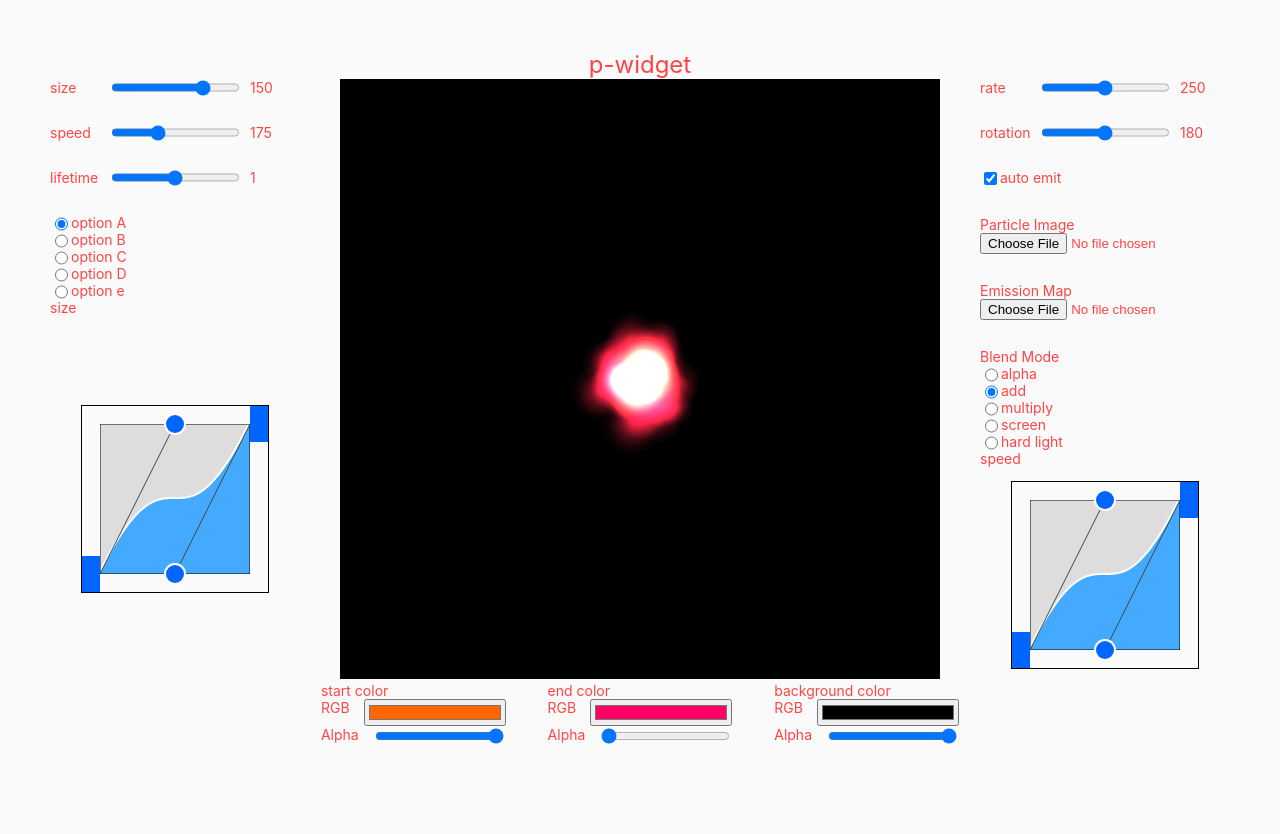
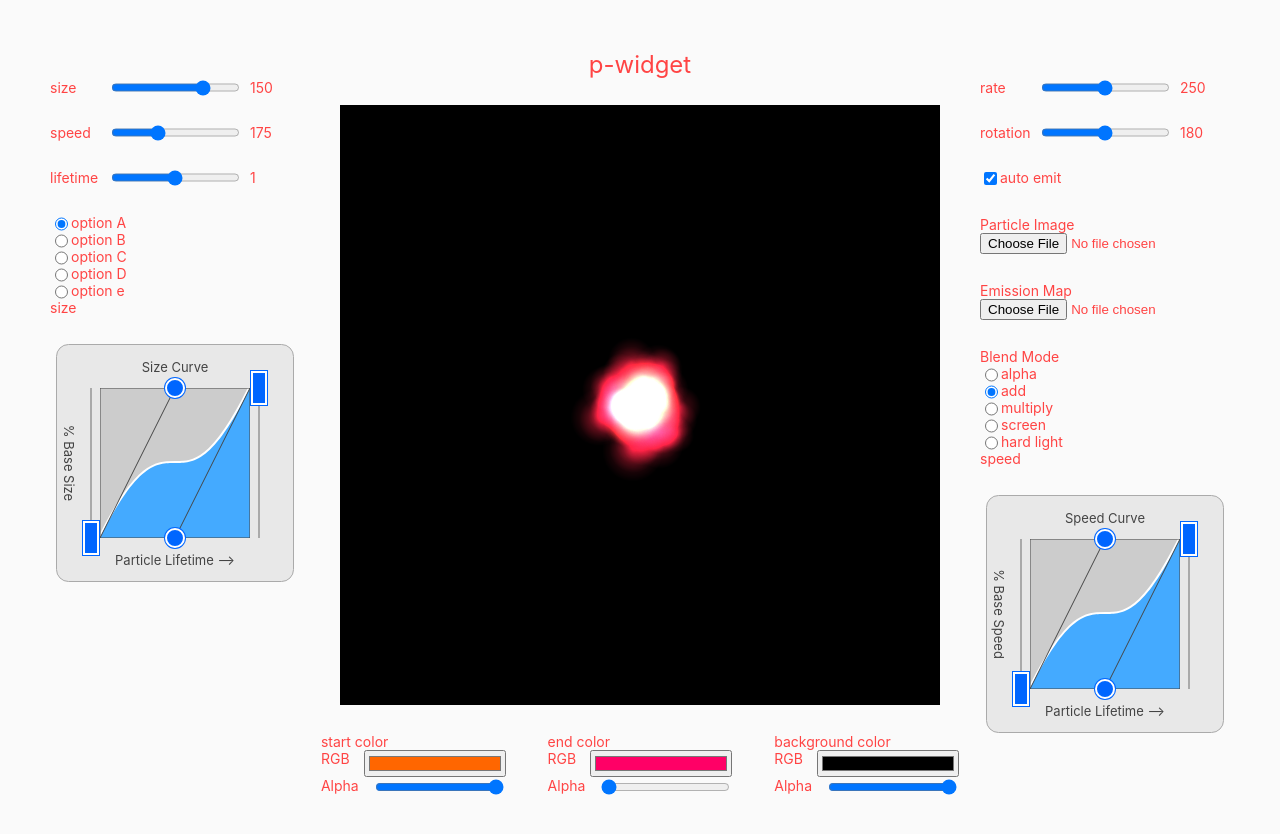
Before and after one commit to georgeolee/p-widge, a React (Create React App) app: page / in a window 1280 px wide. Shown: the top 834 px of the page. Before the commit the page ends 800 px from the top, so only its background shows below. Built offline with nearby package versions, Linux system fonts and the light colour scheme.

Commit message:
adds bezier stylesheet

```diff
--- a/src/App.css
+++ b/src/App.css
@@ -2,6 +2,7 @@
   box-sizing: border-box;
   color: #f44;
   background-color: #fafafa;
+  /* background-color: #222; */
 }
 
 
--- a/src/App.js
+++ b/src/App.js
@@ -92,7 +92,7 @@ function App() {
         <Radio label='option e'/>
 
         size
-        <BezierInput points={[0,0,   0.5,1,   0.5,0,   1,1]} func={lookups => particleSettings.sizeTable = lookups}/>
+        <BezierInput labelTop='Size Curve' labelY='% Base Size' labelX='Particle Lifetime —>' points={[0,0,   0.5,1,   0.5,0,   1,1]} func={lookups => particleSettings.sizeTable = lookups}/>
 
       </div>
 
@@ -116,7 +116,7 @@ function App() {
         <Radio name='blend-mode'label='hard light' func={() => particleSettings.p5BlendMode = 'hard_light'}/>
 
         speed
-        <BezierInput points={[0,0,   0.5,1,   0.5,0,   1,1]} func={lookups => particleSettings.speedTable = lookups}/>
+        <BezierInput labelTop='Speed Curve' labelY='% Base Speed' labelX='Particle Lifetime —>' points={[0,0,   0.5,1,   0.5,0,   1,1]} func={lookups => particleSettings.speedTable = lookups}/>
       </div>
 
       <div className='controls-center'>
--- /dev/null
+++ b/src/components/BezierInput/BezierInput.css
@@ -0,0 +1,61 @@
+
+.bezier-input{
+
+    --bezier-control-size: 18px; /*same size HTML canvas uses for drawing control elements in BezierInput.js; used for positioning labels*/
+
+
+    --outer-padding: 25px; /*padding around the canvas controls; this is where the labels go*/
+
+    padding: var(--outer-padding);
+
+    box-sizing: border-box;
+    display:flex;
+    position:relative;
+    margin:auto;
+
+    background-color:#e8e8e8;
+    border: 1px solid #aaa;
+    border-radius: calc(var(--outer-padding)/2);
+
+}
+
+.bezier-canvas-container{
+    display: flex;
+}
+
+.bezier-controls{
+    position: absolute;
+}
+
+[class *= bezier-label]{
+    position: absolute;
+    pointer-events: none;
+    display: flex;
+    justify-content: center;
+    align-items: center;
+
+    width: 100%;
+
+    color: #444;
+    font-size: 13px;
+}
+
+.bezier-label-top{
+    left: 0;
+    top: 0;
+    height: calc(var(--outer-padding) + var(--bezier-control-size));
+}
+
+.bezier-label-x{
+    left: 0;
+    bottom: 0;
+    height: calc(var(--outer-padding) + var(--bezier-control-size));
+}
+
+.bezier-label-y{
+    top:0;
+    left:0;
+    height: var(--outer-padding);
+    transform: translate(0,-100%) rotate(90deg);
+    transform-origin: 0 100%;
+}
--- a/src/components/BezierInput/BezierInput.js
+++ b/src/components/BezierInput/BezierInput.js
@@ -1,20 +1,18 @@
-import { V2D } from "./V2D";
-
-import { useEffect, useRef, useState } from "react";
+import { useEffect, useRef } from "react";
 import { getMousePos, clip } from "./utilities";
 import { CubicBezier } from "./CubicBezier";
-
+import './BezierInput.css';
 
 /*
     TODO:
         -cleanup
-        -pointer capture & release
-        -lookup table & attaching func - does it work?
 
 */
 
 
 export function BezierInput(props){
+
+    const resolution = 32;
 
     const func = props.func ?? (lookups => console.log(lookups));
     const init = props.init ?? true;
@@ -22,6 +20,23 @@ export function BezierInput(props){
     const width =  150;
     const height = width;
 
+    // let width;
+    // let height;
+
+    const labelTop = props.labelTop ?? 'New Bezier Input';
+    const labelX = props.labelX ?? 'x axis label';
+    const labelY = props.labelY ?? 'y axis label';
+
+
+    const pointColor = '#06f';
+    const pointHoverColor = '#4af';
+
+    const trackColor = '#aaa';
+
+    const curveFill = '#4af';
+    const curveStroke = '#fff';
+    const curveBackground = '#ccc'
+    const canvasBorder = '#444'
 
     const margin = props.margin ?? 18;
     const points = props.points ?? [
@@ -36,6 +51,7 @@ export function BezierInput(props){
     const cnvRef = useRef()
     const controlCnvRef = useRef();
     const editPoint = useRef(null);
+    const hoverPoint = useRef(null);
 
     function drawBezier(bz){
         const ctx = cnvRef.current.getContext('2d');
@@ -45,10 +61,7 @@ export function BezierInput(props){
 
 
         ctx.clearRect(0,0,cw, ch);
-
-        ctx.fillStyle = '#000';
-        ctx.fillStyle = '#06f';
-        ctx.fillStyle = '#ddd';
+        ctx.fillStyle = curveBackground;
         ctx.fillRect(0,0,cw,ch);
 
         ctx.save(); //ctx.restore() to go back
@@ -63,11 +76,8 @@ export function BezierInput(props){
         const drawCurve = () => {
             ctx.beginPath();
             ctx.lineWidth = 4/cw;
-            ctx.strokeStyle = '#fff';
-            // ctx.fillStyle = '#06f'
-            // ctx.fillStyle = '#f44'
-
-            ctx.fillStyle = '#4af';
+            ctx.strokeStyle = curveStroke;
+            ctx.fillStyle = curveFill;
 
             ctx.moveTo(bz.P0.x, bz.P0.y);
             ctx.bezierCurveTo(bz.P1.x, bz.P1.y, bz.P2.x, bz.P2.y, bz.P3.x, bz.P3.y);
@@ -81,7 +91,7 @@ export function BezierInput(props){
 
         //bounds
         ctx.lineWidth = 1/cw;
-        ctx.strokeStyle='#000'
+        ctx.strokeStyle=canvasBorder;
         ctx.strokeRect(0,0,1,1)
 
         ctx.restore();
@@ -113,24 +123,36 @@ export function BezierInput(props){
 
         const drawHandle = PN => {
 
+            const radius = margin/2 + 2;
             ctx.beginPath();
-            ctx.fillStyle = '#fff';
-            ctx.arc(PN.x * curveScale.x, PN.y * curveScale.y, margin/2 + 2, 0, 2 * Math.PI);
+            ctx.fillStyle = PN === hoverPoint.current ? pointHoverColor : pointColor;
+            ctx.arc(PN.x * curveScale.x, PN.y * curveScale.y, radius, 0, 2 * Math.PI);
             ctx.fill();
 
+            ctx.lineWidth = 2;
+            const offset = 2;
+
             ctx.beginPath();
-            // ctx.fillStyle = '#f44';
-            ctx.fillStyle = '#06f';
-            ctx.arc(PN.x * curveScale.x, PN.y * curveScale.y, margin/2, 0, 2 * Math.PI);
-            ctx.fill();
+            ctx.strokeStyle = '#fff';
+            ctx.arc(PN.x * curveScale.x, PN.y * curveScale.y, radius - offset, 0, 2 * Math.PI);
+            ctx.stroke();
         }
 
         const drawEndPoint = PN => {
             // ctx.fillStyle = '#f44'
-            ctx.fillStyle = '#06f';
+
+            ctx.fillStyle = PN === hoverPoint.current ? pointHoverColor : pointColor;
             ctx.fillRect(PN.x * curveScale.x, PN.y * curveScale.y - margin, PN === bz.P3 ? margin : -margin, 2 * margin)
+
+            ctx.strokeStyle = '#fff';
+            ctx.lineWidth = 2;
+
+            const offset = 2;
+
+            ctx.strokeRect(PN.x * curveScale.x - offset * (PN === bz.P3 ? -1 : 1), PN.y * curveScale.y - margin + offset, (margin - offset*2) *  (PN === bz.P3 ? 1 : -1), 2 * (margin - offset))
         }
 
+        //handle line
         ctx.strokeStyle = '#444';
         ctx.lineWidth = 1;
         ctx.beginPath()
@@ -138,11 +160,31 @@ export function BezierInput(props){
         ctx.lineTo(bz.P1.x * curveScale.x, bz.P1.y * curveScale.y);
         ctx.stroke()
 
+        //handle line
         ctx.strokeStyle = '#444';
         ctx.lineWidth = 1;
         ctx.beginPath()
         ctx.moveTo(bz.P2.x * curveScale.x, bz.P2.y * curveScale.y);
         ctx.lineTo(bz.P3.x * curveScale.x, bz.P3.y * curveScale.y);
+        ctx.stroke()
+
+
+        //track?
+        ctx.strokeStyle = trackColor;
+        ctx.lineWidth = 2;
+        ctx.beginPath()
+        let x = bz.P0.x * curveScale.x - margin/2;
+        ctx.moveTo(x, 0);
+        ctx.lineTo(x, ch - margin * 2);
+        ctx.stroke()
+
+        //track?
+        ctx.strokeStyle = trackColor;
+        ctx.lineWidth = 2;
+        ctx.beginPath()
+        x = bz.P3.x * curveScale.x + margin/2;
+        ctx.moveTo(x, 0);
+        ctx.lineTo(x, ch - margin * 2);
         ctx.stroke()
 
         drawHandle(bz.P1)
@@ -154,6 +196,7 @@ export function BezierInput(props){
         ctx.restore();
     }
 
+
     useEffect(()=>{
         drawBezier(bzRef.current);
         drawControls(bzRef.current);
@@ -162,6 +205,11 @@ export function BezierInput(props){
 
     function onPointerDown(e){
         e.target.setPointerCapture(e.pointerId);
+
+        editPoint.current = getEditPointUnderMouse(e);
+    }
+
+    function getEditPointUnderMouse(e){
         const rect = e.target.getBoundingClientRect();
         const mx = e.clientX - rect.left;
         const my = rect.width - (e.clientY - rect.top); //flip y to match canvas orientation
@@ -179,15 +227,13 @@ export function BezierInput(props){
         else if(((margin + bz.P2.x * curveScale.x) - mx)**2 + ((margin + bz.P2.y * curveScale.y) - my)**2 < (margin/2)**2) hit = bz.P2;
         else if(mx >= 0 && mx <= margin && my <= bz.P0.y * curveScale.y + margin*2 && my >= bz.P0.y * curveScale.y) hit = bz.P0;
         else if(mx >= margin + curveScale.x && mx <= margin * 2 + curveScale.x && my <= bz.P3.y * curveScale.y + margin*2 && my >= bz.P3.y * curveScale.y) hit = bz.P3;
-
-        // console.log(`hit ${hit?.toString()}: ${hit}`);
-
-        editPoint.current = hit;
+        return hit;
     }
 
     function onPointerUp(e){
         e.target.releasePointerCapture(e.pointerId);
         editPoint.current = null;
+        hoverPoint.current = getEditPointUnderMouse(e);
 
         // const lookups = bzRef.current.createLookupTable(64);
 
@@ -195,6 +241,10 @@ export function BezierInput(props){
     }
 
     function onPointerMove(e){
+        hoverPoint.current = getEditPointUnderMouse(e);
+
+        drawControls(bzRef.current);
+
         if(editPoint.current === null) return;
 
         //normalized mouse coords relative to curve canvas (the inset one)
@@ -218,10 +268,35 @@ export function BezierInput(props){
         func(bzRef.current.createLookupTable(16))
     }
 
+    function onPointerLeave(e){
+
+        if(hoverPoint.current){
+            hoverPoint.current = null;      //  catches mouse leaving if control point is right up against canvas edge
+            drawControls(bzRef.current);    //  redraw the controls (no hover color)
+        }
+    }
+
     return(
-        <div style={{display:'flex', border: '1px solid black', margin: 'auto'}}>
-                <canvas onPointerMove={onPointerMove} onPointerUp={onPointerUp} onPointerDown={onPointerDown} ref={controlCnvRef} width={width + 2*margin} height={height + 2*margin} style={{position:'absolute'}}/>
-                <canvas ref={cnvRef} width={width} height={height} style={{width:width, height:height, margin:margin + 'px'}}/>
+        <div className="bezier-input">
+
+            <div className="bezier-label-top" >{labelTop}</div>
+
+            {/* y axis label */}
+            <div className="bezier-label-y">{labelY}</div>
+
+
+            <div className="bezier-canvas-container">
+
+                {/* canvas - controls */}
+                <canvas className="bezier-controls" onPointerLeave={onPointerLeave} onPointerMove={onPointerMove} onPointerUp={onPointerUp} onPointerDown={onPointerDown} ref={controlCnvRef} width={width + 2*margin} height={height + 2*margin} />
+
+                {/* canvas - curve */}
+                <canvas className="bezier-graph" ref={cnvRef} width={width} height={height} style={{width:width, height:height, margin:margin + 'px'}}/>
+
+            </div>
+
+            {/* x axis label */}
+            <div className="bezier-label-x" >{labelX}</div>
         </div>
     );
 }
```
